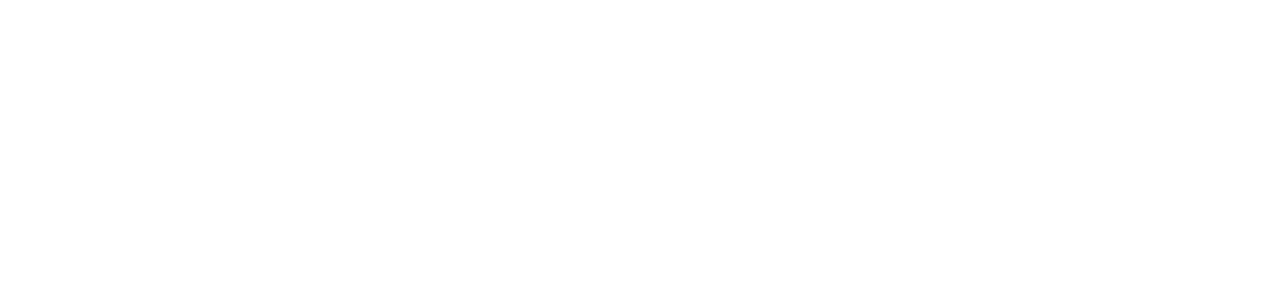
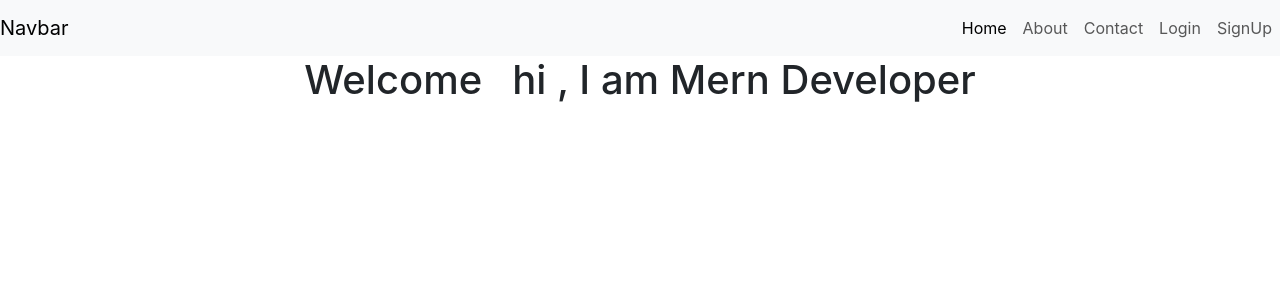
Before and after one commit to AdityaGoel0320/Mern_stack, a React (Create React App) app in the folder client/: page / in a window 1280 px wide. Shown: the top 300 px of the page. Built offline with nearby package versions, Linux system fonts and the light colour scheme.

Commit message:
code maintained again

```diff
--- a/client/src/App.js
+++ b/client/src/App.js
@@ -16,7 +16,7 @@
 
   return (
     <>
-      {/* <Navbar />
+      <Navbar />
 
       <Routes>
 
@@ -26,7 +26,7 @@
         <Route exact path='/login' element={<Login />} />
         <Route exact path='/signup' element={<Signup />} />
         <Route exact path='*' element={<Errorpage />} />
-      </Routes> */}
+      </Routes>
 
 
 
```
